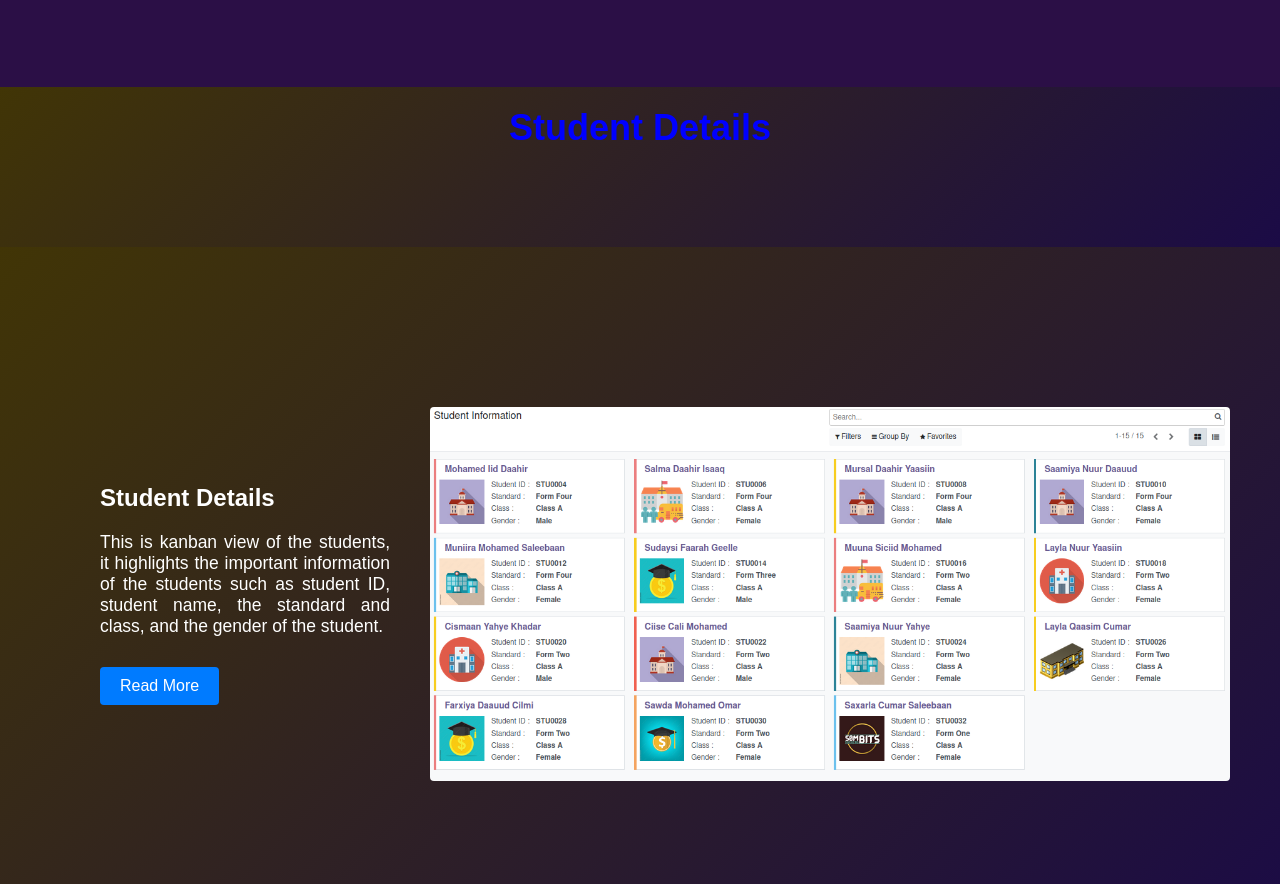
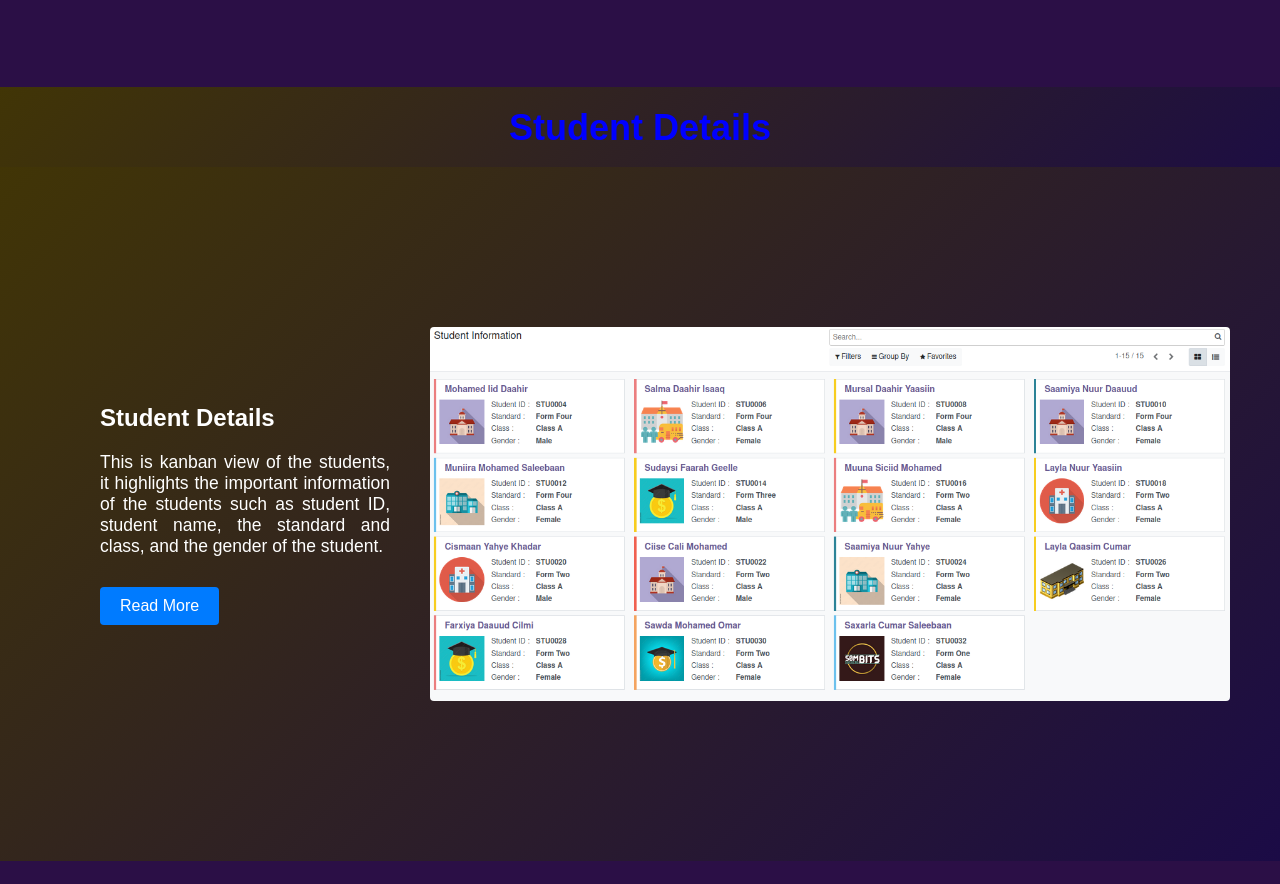
Before and after one commit to Ahmedshukr/SMS-landing-page, a plain HTML site: page index.html in a window 1280 px wide. Shown: the part 1921-2805 px from the top of the page. Drawn offline with Linux system fonts and the light colour scheme.

Commit message:
Update style.css

```diff
--- a/style.css
+++ b/style.css
@@ -139,8 +139,8 @@ body {
  .title {
     background: linear-gradient(135deg, #413506, #1b0b46); /* Adjust the colors as desired */
 /*     background-color: #0e0124; */
-/*     margin-bottom: -80px; */
-     color: blue;
+    margin-bottom: -80px;
+/*      color: blue; */
   }
 
   .title  h1 {
```
